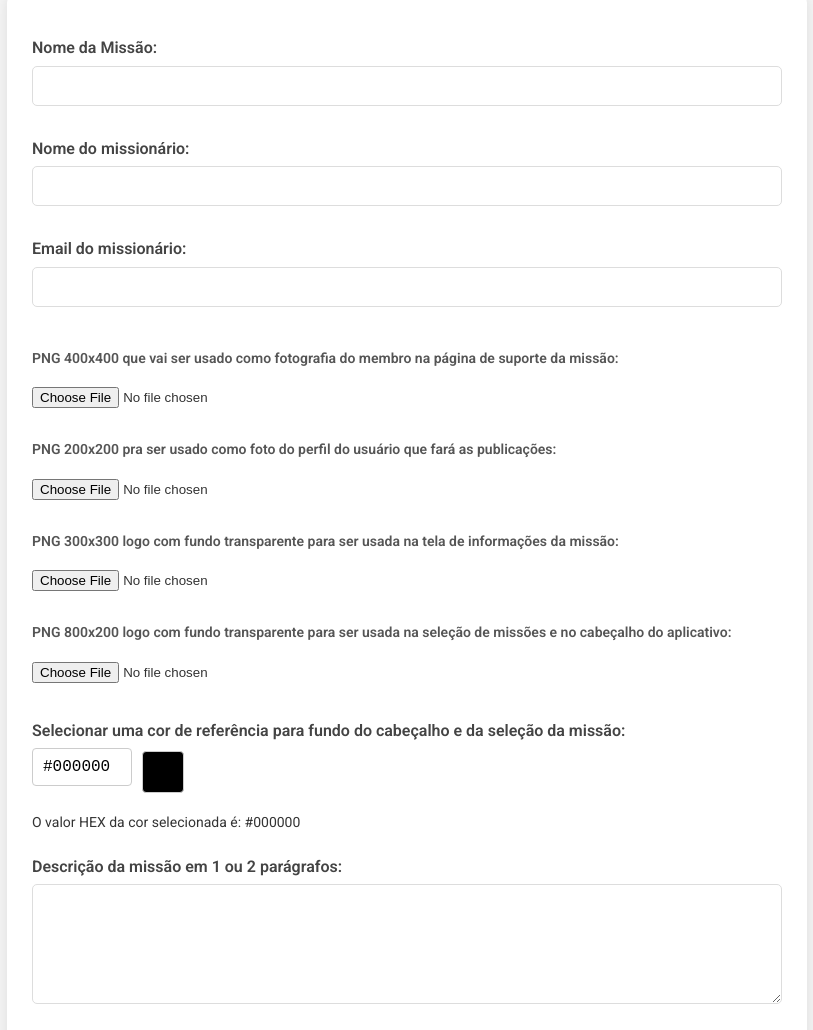
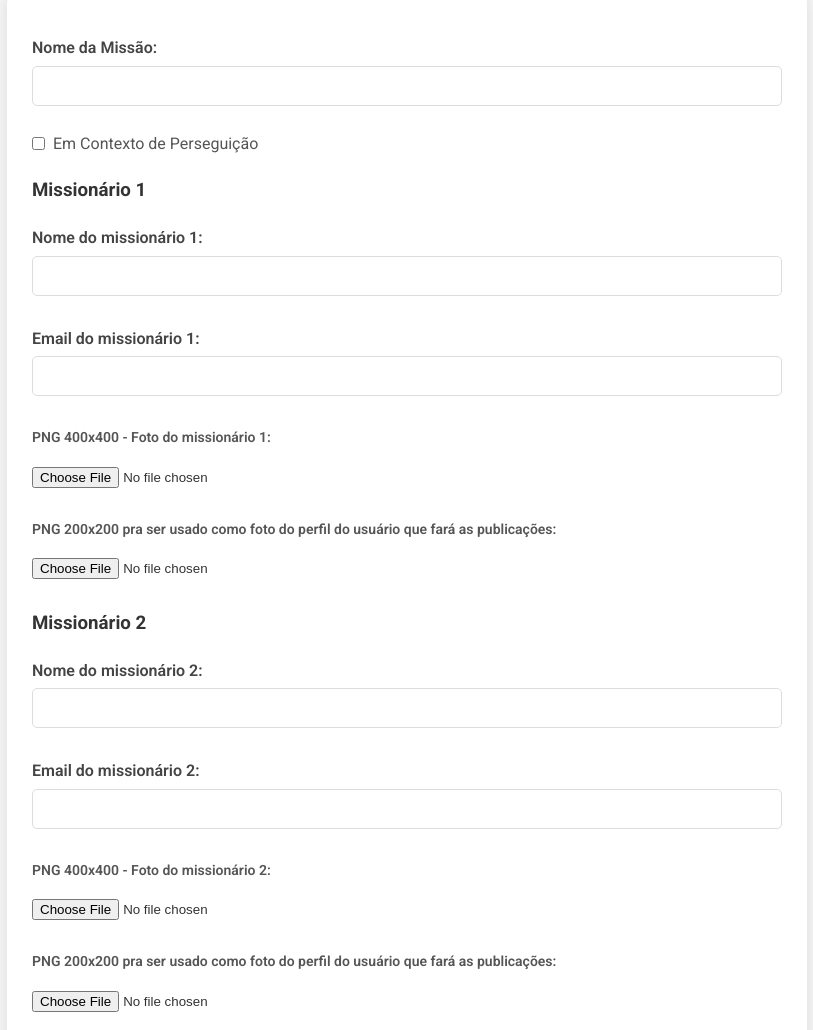
Before and after one commit to delki8/projetomissionarios, a plain HTML site: page index.html in a window 1280 px wide. Shown: the part 220-1250 px from the top of the page, without its empty margins (233-1046 px from the left). Drawn offline with Linux system fonts and the light colour scheme.

Commit message:
add checkbox for persecution context and update missionário input fields with new structure and styling

```diff
--- a/index.html
+++ b/index.html
@@ -24,20 +24,39 @@
         <label for="nomeMissao">Nome da Missão:</label>
         <input type="text" id="nomeMissao" name="nomeMissao" required>
 
-        <label for="nomeMissionario">Nome do missionário:</label>
-        <input type="text" id="nomeMissionario" name="nomeMissionario" required>
+        <div class="checkbox-container">
+          <input type="checkbox" id="underPressure" name="underPressure" value="true">
+          <label for="underPressure">Em Contexto de Perseguição</label>
+        </div>
 
-        <label for="email">Email do missionário:</label>
-        <input type="email" id="email" name="email" required>
+        <h3>Missionário 1</h3>
+        <label for="nomeMissionario1">Nome do missionário 1:</label>
+        <input type="text" id="nomeMissionario1" name="nomeMissionario1" required>
+
+        <label for="email1">Email do missionário 1:</label>
+        <input type="email" id="email1" name="email1" required>
+
+        <label for="memberImg1" class="file-input-label">PNG 400x400 - Foto do missionário 1:</label>
+        <input type="file" id="memberImg1" name="memberImg1" class="input-file" onchange="validateFileTypeAndDimensions(400, 400, 'memberImg1')" required>
+
+        <label for="profileImg1" class="file-input-label">PNG 200x200 pra ser usado como foto do perfil do usuário que fará as publicações:</label>
+        <input type="file" id="profileImg1" name="profileImg1" class="input-file" onchange="validateFileTypeAndDimensions(200, 200, 'profileImg1')" required>
+
+        <h3>Missionário 2</h3>
+        <label for="nomeMissionario2">Nome do missionário 2:</label>
+        <input type="text" id="nomeMissionario2" name="nomeMissionario2" required>
+
+        <label for="email2">Email do missionário 2:</label>
+        <input type="email" id="email2" name="email2">
+
+        <label for="memberImg2" class="file-input-label">PNG 400x400 - Foto do missionário 2:</label>
+        <input type="file" id="memberImg2" name="memberImg2" class="input-file" onchange="validateFileTypeAndDimensions(400, 400, 'memberImg2')" required>
+
+        <label for="profileImg2" class="file-input-label">PNG 200x200 pra ser usado como foto do perfil do usuário que fará as publicações:</label>
+        <input type="file" id="profileImg2" name="profileImg2" class="input-file" onchange="validateFileTypeAndDimensions(200, 200, 'profileImg2')">
       </div>
 
       <div class="form-section">
-        <label for="memberImg" class="file-input-label">PNG 400x400 que vai ser usado como fotografia do membro na página de suporte da missão:</label>
-        <input type="file" id="memberImg" name="memberImg" class="input-file" onchange="validateFileTypeAndDimensions(400, 400, 'memberImg')" required>
-
-        <label for="profileImg" class="file-input-label">PNG 200x200 pra ser usado como foto do perfil do usuário que fará as publicações:</label>
-        <input type="file" id="profileImg" name="profileImg" class="input-file" onchange="validateFileTypeAndDimensions(200, 200, 'profileImg')" required>
-
         <label for="missionInform" class="file-input-label">PNG 300x300 logo com fundo transparente para ser usada na tela de informações da missão:</label>
         <input type="file" id="missionInform" name="logoVertical" class="input-file" onchange="validateFileTypeAndDimensions(300, 300, 'missionInform')" required>
 
@@ -62,6 +81,9 @@
       <div>
         <label for="chavePix">Chave Pix</label>
         <input type="text" id="chavePix" name="chavepix" class="input-finan" required>
+
+        <label for="btcAddress">Endereço Bitcoin</label>
+        <input type="text" id="btcAddress" name="btcAddress" class="input-finan">
 
         <label for="banco">Banco</label>
         <input type="text" id="banco" name="banco" class="input-finan">
--- a/styles.css
+++ b/styles.css
@@ -191,3 +191,24 @@ button[type="submit"]:hover {
   background-color: white;
   min-width: 300px;
 }
+
+/* Checkbox styling */
+.checkbox-container {
+  display: flex;
+  align-items: center;
+  gap: 8px;
+  margin: 10px 0 20px 0;
+}
+
+.checkbox-container input[type="checkbox"] {
+  width: auto;
+  margin: 0;
+  cursor: pointer;
+}
+
+.checkbox-container label {
+  margin: 0;
+  cursor: pointer;
+  font-weight: normal;
+  color: #555;
+}
```
